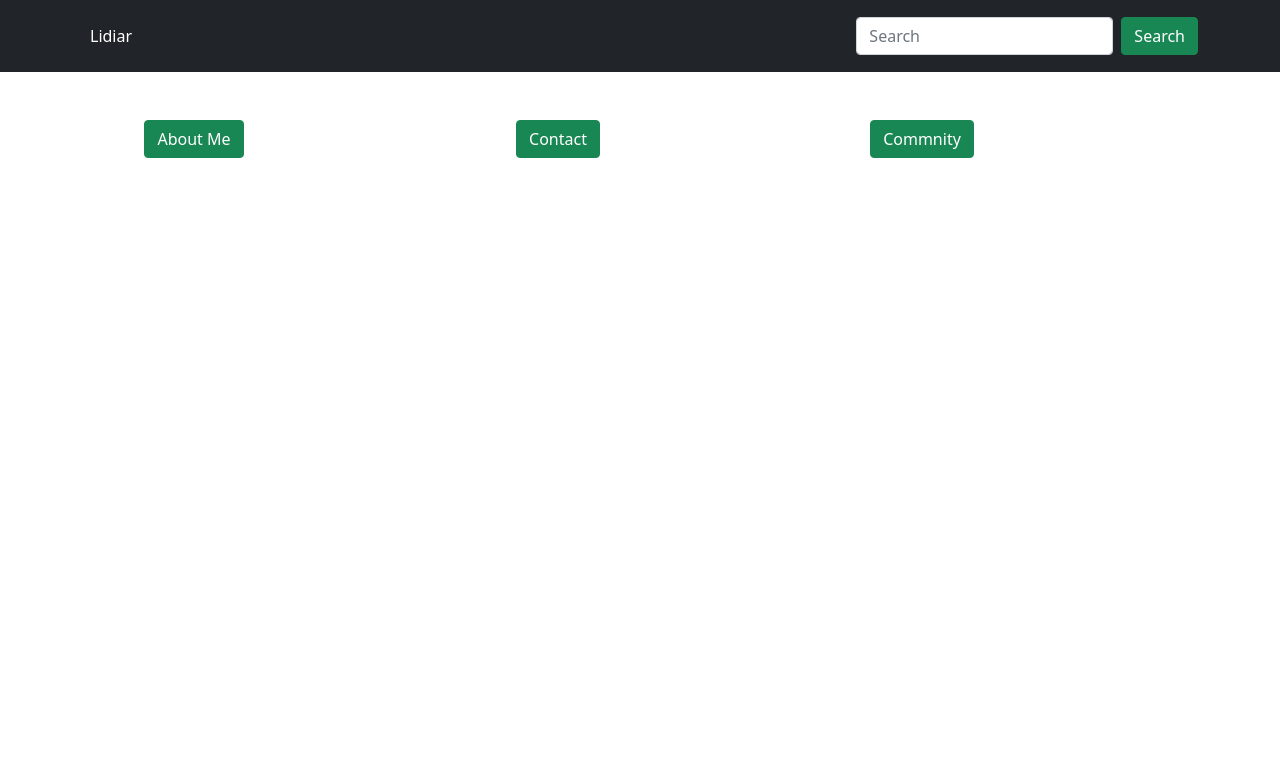
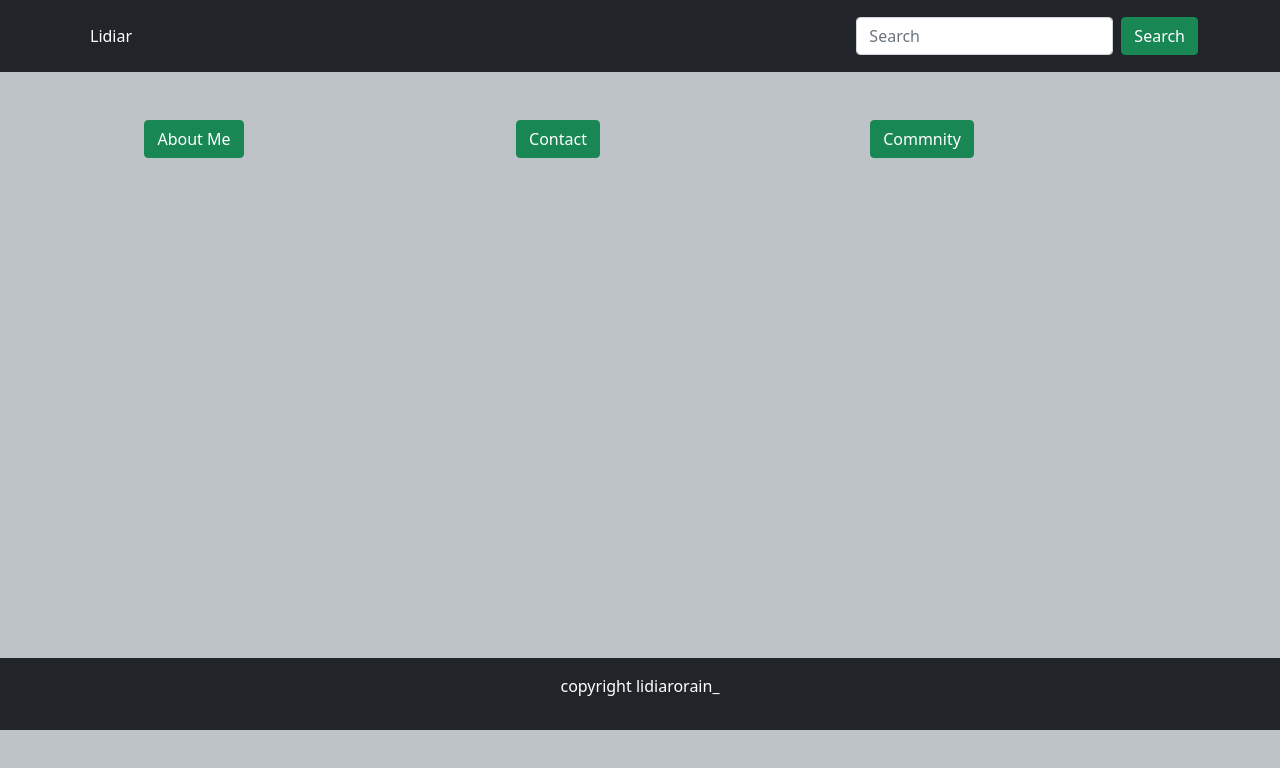
Before and after one commit to lidiarorain/Sacode-Day08-Project01, a plain HTML site: page index.html in a window 1280 px wide. Drawn offline with nearby package versions, Linux system fonts and the light colour scheme.

Commit message:
Buat Footer

```diff
--- a/index.html
+++ b/index.html
@@ -126,6 +126,12 @@
         </div>
     </div>
 
+    <!-- Footer -->
+    <footer class="bg-dark text-white text-center p-3 mt-5">
+        <p>copyright
+            <a href="https://www.instagram.com/lidiarorain_/" class="text-decoration-none text-white">lidiarorain_</a></p>
+    </footer>
+    <!-- End Footer -->
     <!-- Js Boostrap -->
     <script src="https://cdn.jsdelivr.net/npm/bootstrap@5.0.2/dist/js/bootstrap.bundle.min.js"
         integrity="sha384-MrcW6ZMFYlzcLA8Nl+NtUVF0sA7MsXsP1UyJoMp4YLEuNSfAP+JcXn/tWtIaxVXM"
--- a/style.css
+++ b/style.css
@@ -0,0 +1,6 @@
+.main{
+    margin-bottom: 500px;
+}
+body{
+    background-color: #bdc3c7;
+}
```
